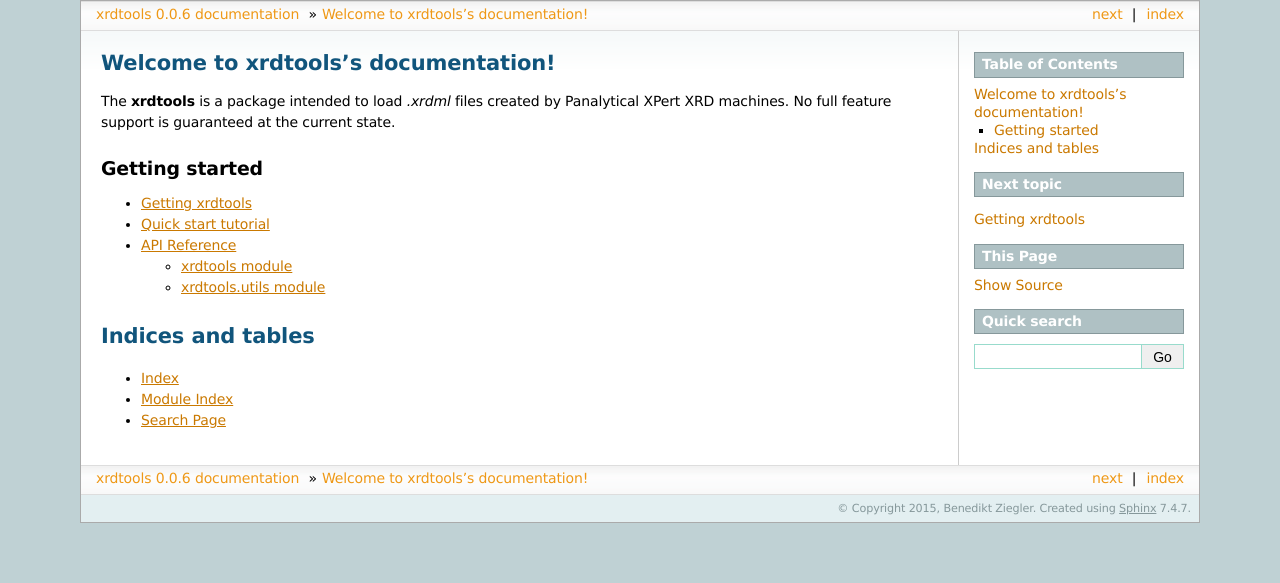
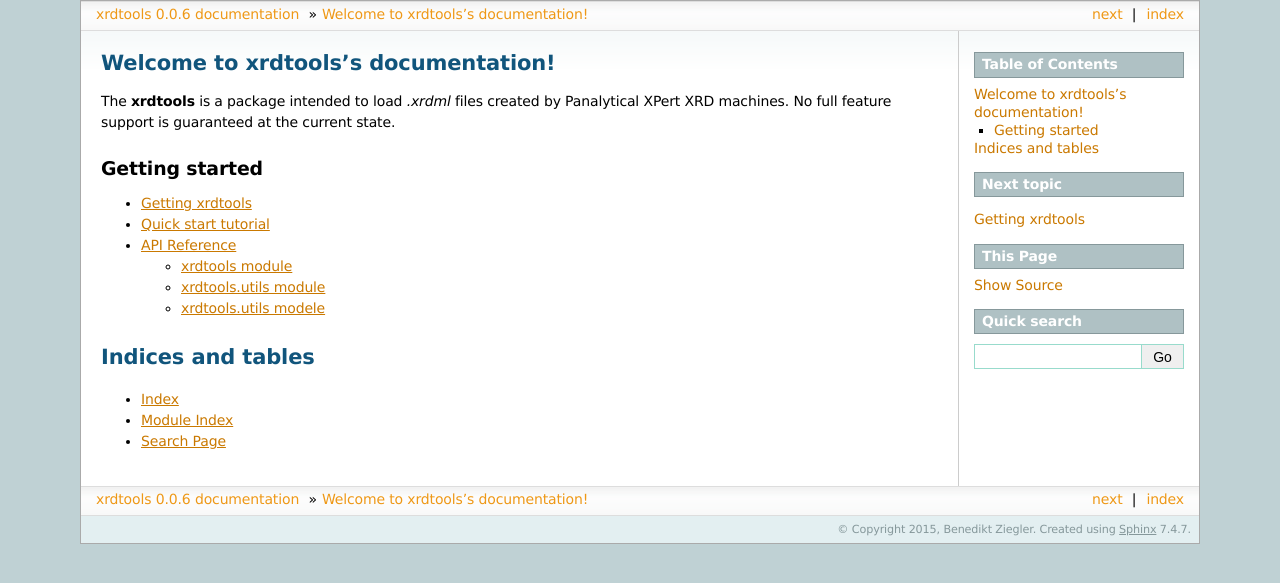
Before and after one commit to paruch-group/xrdtools, a Sphinx documentation site: the page built from docs/source/index.rst, in a window 1280 px wide. Shown: the top 583 px of the page. Built offline with Sphinx 7.4.7, drawn with Linux system fonts in a browser that asks for light colours.

Commit message:
update docs

```diff
--- a/docs/source/xrdtools.rst
+++ b/docs/source/xrdtools.rst
@@ -14,3 +14,10 @@
 .. automodule:: xrdtools.utils
     :members:
     :member-order: bysource
+
+
+xrdtools.utils modele
+---------------------
+
+.. automodule:: xrdtools.tools
+    :members:
```
Also changed, not shown: 1 other file.
